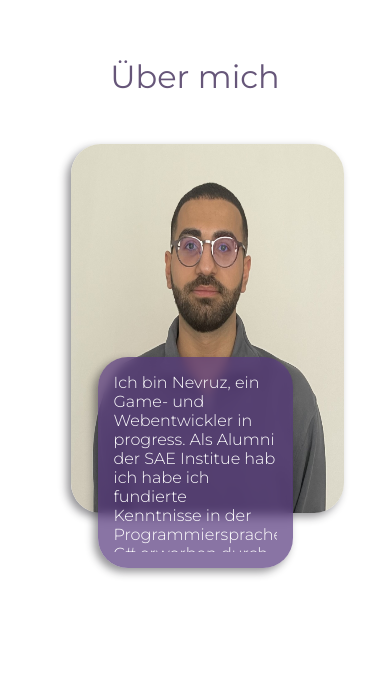
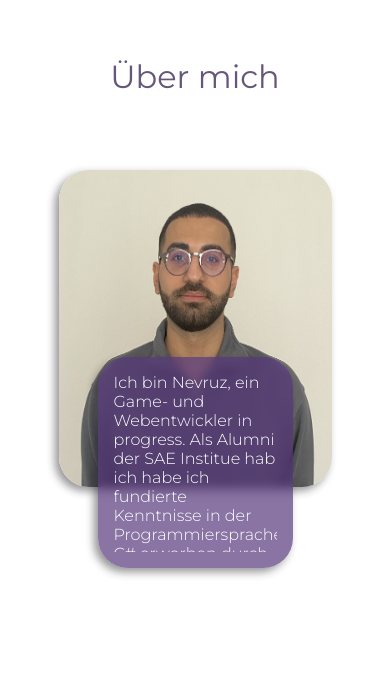
Before and after one commit to Himawawi/Nev-Dev-Portfolio, a plain HTML site: page index.html in a window 390 px wide. Shown: the part 827-1515 px from the top of the page. Drawn offline with Linux system fonts and the light colour scheme; grey boxes are pictures that could not be loaded.

Commit message:
Update style.css

```diff
--- a/style.css
+++ b/style.css
@@ -615,9 +615,9 @@ h3{
 
     .aboutme-pic{
         width: 70%;
-        height: 70%;
+        height: 60%;
         margin-bottom: 10rem;
-        left: 10%;
+        left: 7%;
 
     }
 }
```
